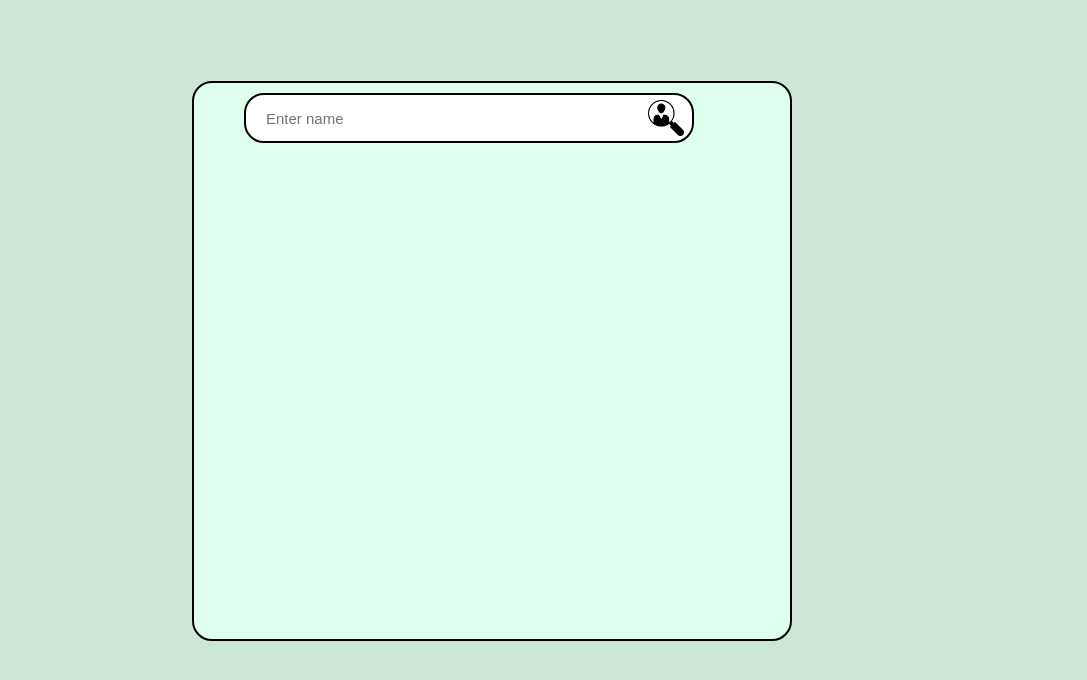
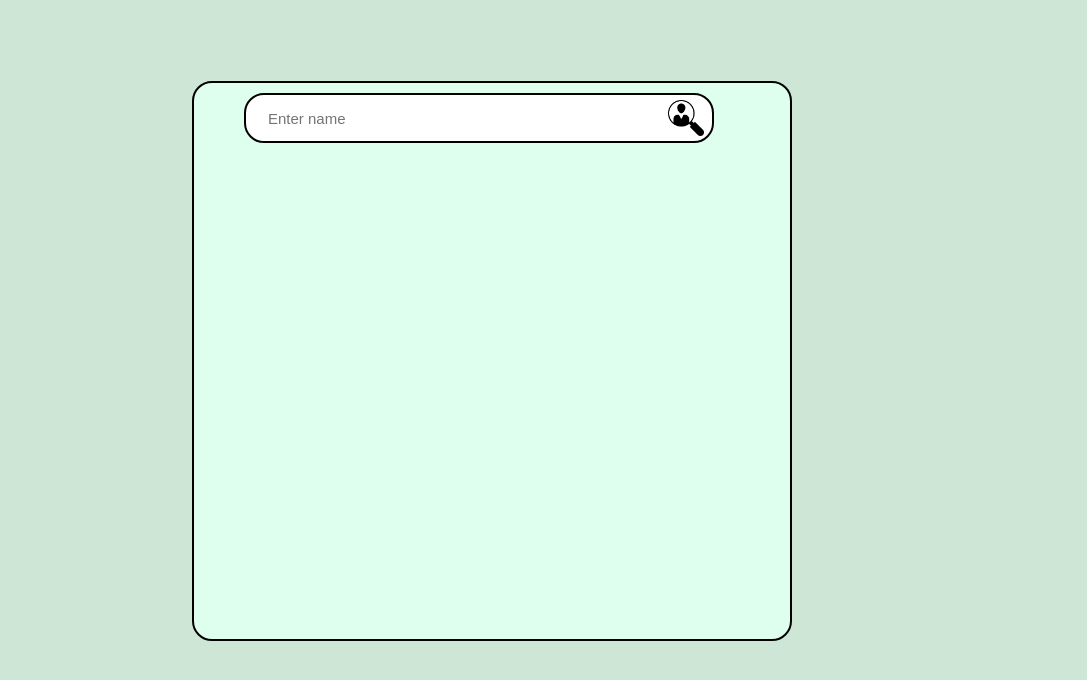
Before and after one commit to AKashAMode/Contact-book-using-js, a plain HTML site: page index.html in a window 1280 px wide. Shown: the part 98-778 px from the top of the page, without its empty margins (148-1235 px from the left). Drawn offline with Linux system fonts and the light colour scheme.

Commit message:
input box changed

```diff
--- a/style.css
+++ b/style.css
@@ -27,10 +27,10 @@ body{
 }
 
 .input{
-    width: 450px;
+    width: 470px;
     height: 50px;
     padding: 5px;
-    padding-left: 20px;
+    padding-left: 22px;
     border-radius: 20px;
     border: 2px solid #000;
     font-size: 15px;
```
